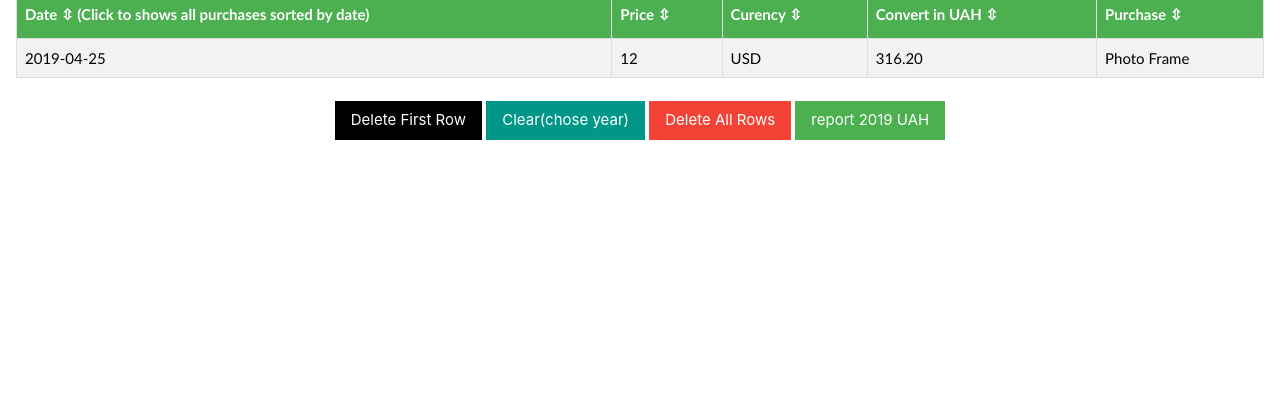
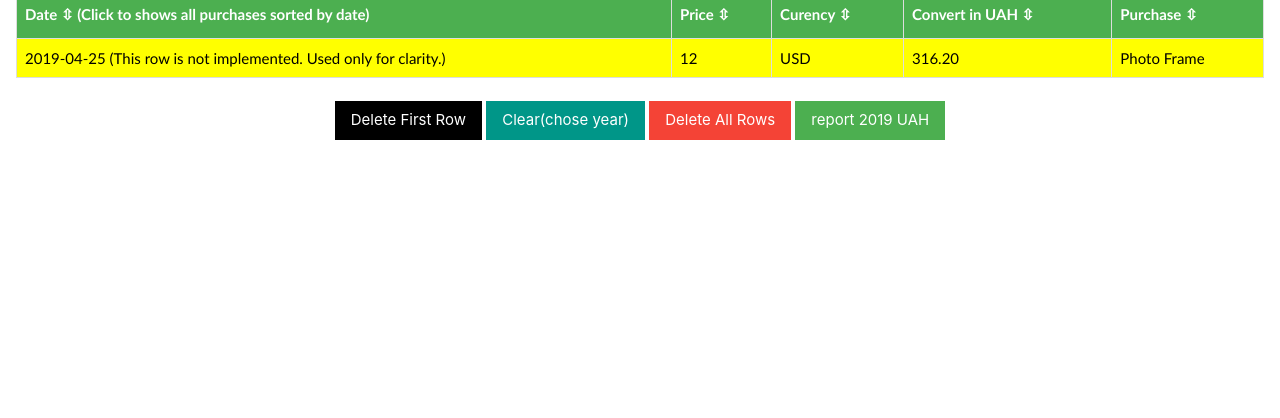
Before and after one commit to intemilano/List-of-purchases, a plain HTML site: page index.html in a window 1280 px wide. Shown: the part 382-800 px from the top of the page. Drawn offline with nearby package versions, Linux system fonts and the light colour scheme; no server answers.

Commit message:
Add files via upload

```diff
--- a/index.html
+++ b/index.html
@@ -72,8 +72,8 @@
     <th onclick="w3.sortHTML('#myTable', '.one', 'td:nth-child(4)')" style="cursor:pointer">Convert in UAH <span>&#8691;</span></th>
     <th onclick="w3.sortHTML('#myTable', '.one', 'td:nth-child(5)')" style="cursor:pointer">Purchase <span>&#8691;</span></th>
   </tr><!--/Sort a table-->
-  <tr class="item one">
-    <td>2019-04-25</td>
+  <tr class="item one" style="background-color: yellow;">
+    <td>2019-04-25 <span> (This row is not implemented. Used only for clarity.)</span></td>
     <td>12</td>
     <td>USD</td>
     <td>316.20</td>
--- a/style.css
+++ b/style.css
@@ -56,10 +56,7 @@
 /*Form input field height*/
 #myForm input {height: 50px;}
 
-.hiding {
-  display: none;
-}
-
+/*Add a class to inserting rows*/
 .one {
   color: black;
 }
```
